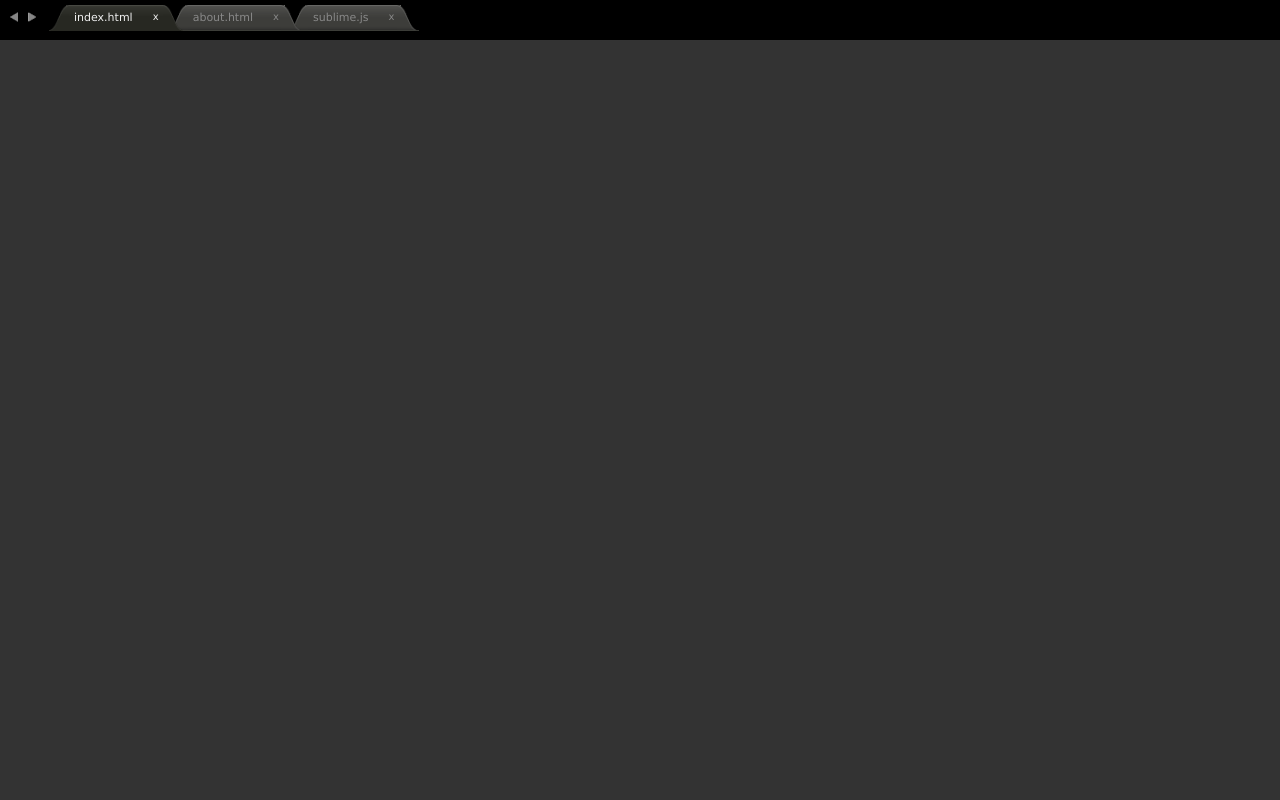
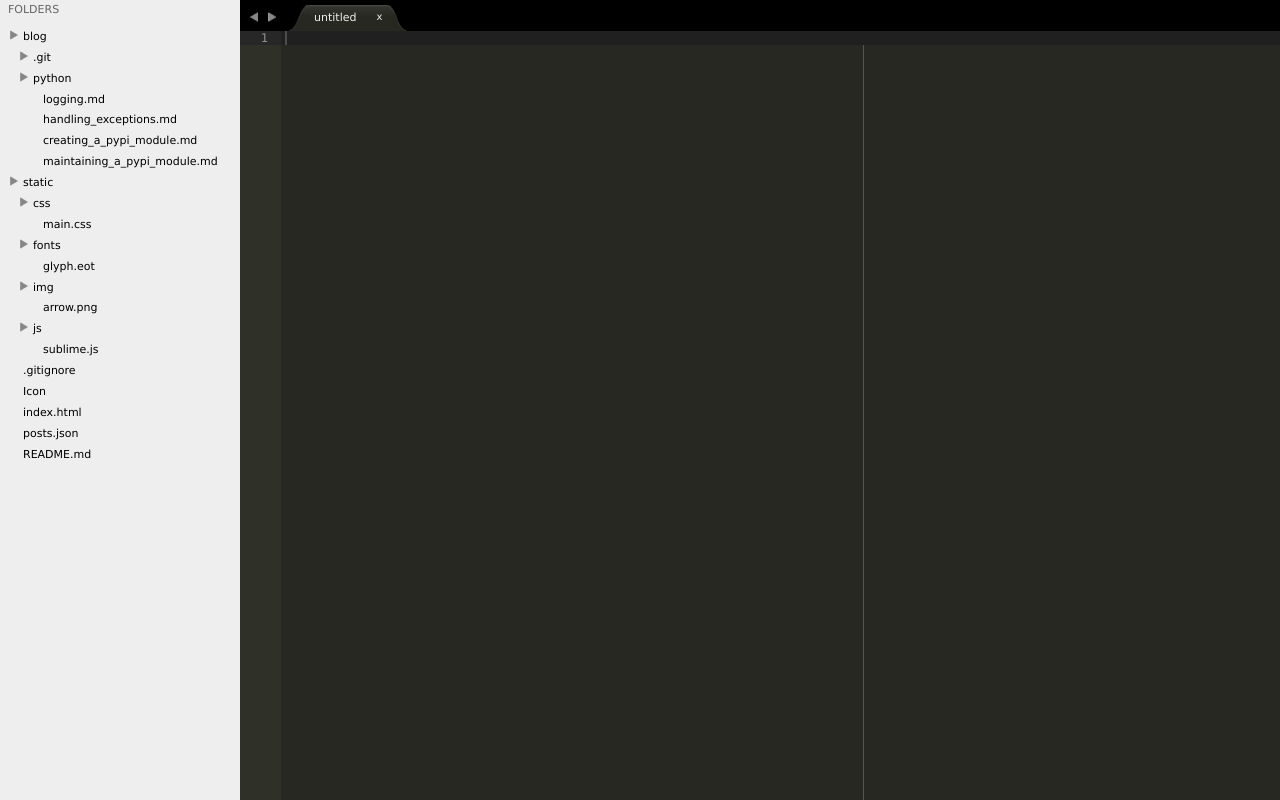
Before and after one commit to kaeawc/sublime.js, a plain HTML site: page index.html in a window 1280 px wide. Drawn offline with nearby package versions, Linux system fonts and the light colour scheme; files that its build step writes are made by us from their sources.

Commit message:
updated index

```diff
--- a/index.html
+++ b/index.html
@@ -1,43 +1,61 @@
-<html>
+<!DOCTYPE html>
+<html lang="en-us">
 <head>
+    <meta charset="UTF-8">
     <title>Jason Pearson</title>
-  <link rel="icon" type="image/png" href="/public/img/logo.png" />
-  <link rel="stylesheet" media="screen" href="/public/css/main.css">
+    <link rel="icon" type="image/png" href="/static/img/logo.png" />
+    <link rel="stylesheet" media="screen" href="/static/css/main.css">
 </head>
-<body>
+<body class="menu-open">
     <div id="menu">
         <div class="title">FOLDERS</div>
         <ul id="menu-items">
-      <li class="folder-open">blog
-        <ul>
-          <li class="folder-open">.git
+            <li id="blog-folder" class="folder">blog
+                <ul class="open">
+                    <li id="git-folder" class="folder">.git
                         <ul>
                             <li class="link"><a href="https://github.com/kaeawc">github</a></li>
                         </ul>
                     </li>
-          <li class="folder-open">public
-            <ul>
-              <li class="folder">css</li>
-              <li class="folder">js</li>
-              <li class="folder">img</li>
+                    <li id="python-folder" class="folder">python
+                        <ul class="open">
+                            <li id="file-logging" class="file">logging.md</li>
+                            <li id="file-handling-exceptions" class="file">handling_exceptions.md</li>
+                            <li id="file-creating-a-pypi-module" class="file">creating_a_pypi_module.md</li>
+                            <li id="file-maintaining-a-pypi-module" class="file">maintaining_a_pypi_module.md</li>
                         </ul>
                     </li>
-          <li class="folder-open">src
-            <ul>
-              <li class="folder">scala</li>
-              <li class="folder">java</li>
-              <li class="folder">php</li>
                 </ul>
             </li>
-          <li class="folder">test
-            <ul>
-              <li class="folder">scala</li>
-              <li class="folder">java</li>
-              <li class="folder">php</li>
-            </ul></li>
-          <li class="file" data-name="index.html">index.html</li>
+            <li id="static-folder" class="folder">static
+                <ul class="open">
+                    <li id="css-folder" class="folder">css
+                        <ul class="open">
+                            <li id="file-main" class="file">main.css</li>
                         </ul>
                     </li>
+                    <li id="fonts-folder" class="folder">fonts
+                        <ul class="open">
+                            <li id="file-glyph" class="file">glyph.eot</li>
+                        </ul>
+                    </li>
+                    <li id="img-folder" class="folder">img
+                        <ul class="open">
+                            <li id="file-arrow" class="file">arrow.png</li>
+                        </ul>
+                    </li>
+                    <li id="js-folder" class="folder">js
+                        <ul class="open">
+                            <li id="file-sublime" class="file">sublime.js</li>
+                        </ul>
+                    </li>
+                </ul>
+            </li>
+            <li id="file-.gitignore" class="file">.gitignore</li>
+            <li id="file-Icon" class="file">Icon</li>
+            <li id="file-index" class="file">index.html</li>
+            <li id="file-posts" class="file">posts.json</li>
+            <li id="file-README" class="file">README.md</li>
         </ul>
         <div id="menu-edge"></div>
     </div>
@@ -48,16 +66,14 @@
                 <div id="forward"></div>
             </div>
             <ul id="tabs">
-        <li class="active">index.html</li>
-        <li>about.html</li>
-        <li>sublime.js</li>
+                <li class="active">untitled</li>
             </ul>
             <div id="tab-dropdown"></div>
         </div>
         <div id="editor"></div>
     </div>
-  <script type="application/javascript" src="/public/js/jquery-2.0.3.min.js"></script>
-  <script data-ace-base="/public/js/ace/" type="text/javascript" charset="utf-8" src="/public/js/ace/ace.js"></script>
-  <script type="application/javascript" src="/public/js/sublime.js"></script>
+    <script type="application/javascript" src="/static/js/jquery-2.0.3.min.js"></script>
+    <script data-ace-base="/static/js/ace/" type="text/javascript" charset="utf-8" src="/static/js/ace/ace.js"></script>
+    <script type="application/javascript" src="/static/js/sublime.js"></script>
 </body>
 </html>
```
Lines whose indentation alone changed are shown as unchanged.
